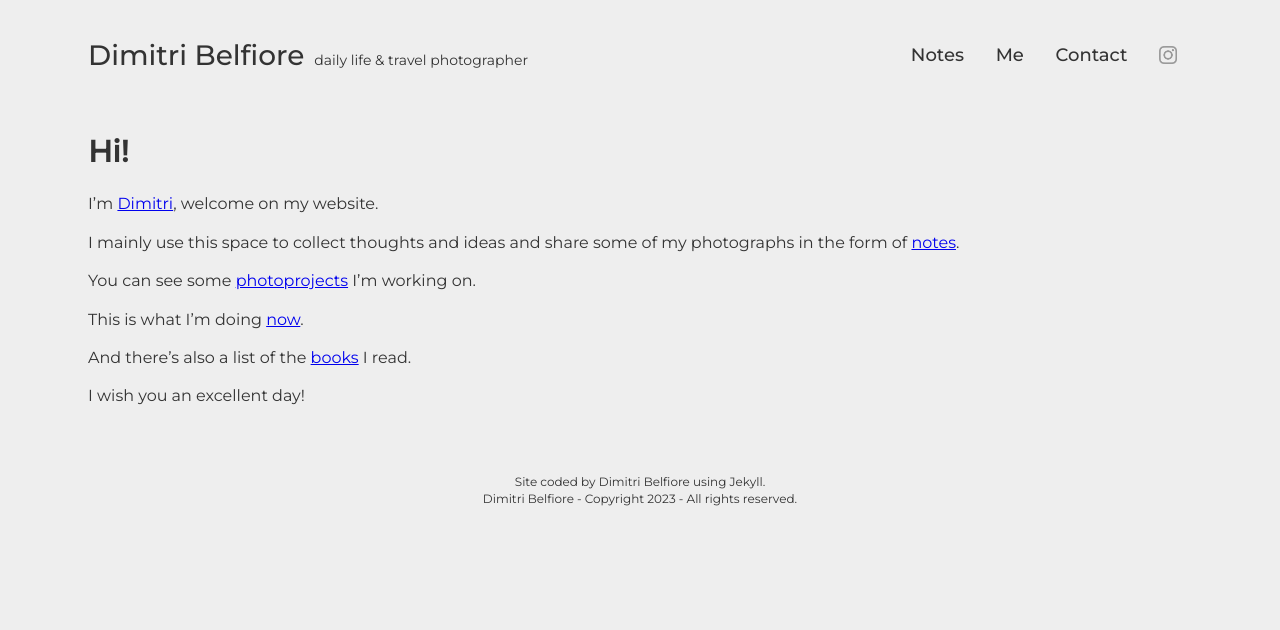
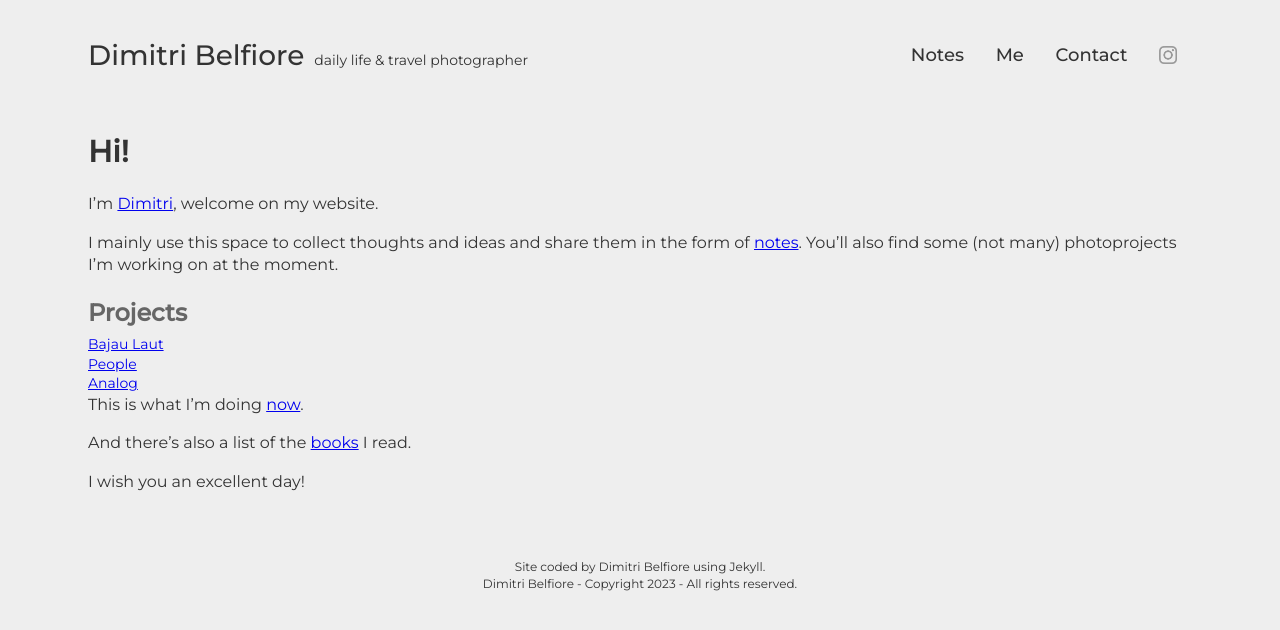
Before and after one commit to dimz25/dimz25.github.io, a Jekyll site: the page built from index.md, in a window 1280 px wide. Shown: the top 630 px of the page. Built offline with Jekyll 4.4.1, drawn with Linux system fonts in a browser that asks for light colours.

Commit message:
Update index.md

```diff
--- a/index.md
+++ b/index.md
@@ -26,9 +26,13 @@ title: Home
 
 I'm [Dimitri](/me), welcome on my website.
 
-I mainly use this space to collect thoughts and ideas and share some of my photographs in the form of [notes](/notes).
+I mainly use this space to collect thoughts and ideas and share them in the form of [notes](/notes). You'll also find some (not many) photoprojects I'm working on at the moment.
 
-You can see some [photoprojects](/projects) I'm working on.
+## Projects
+
+* [Bajau Laut](projects/bajau-laut)
+* [People](projects/portraits)
+* [Analog](projects/analog)
 
 This is what I'm doing [now](/now).
 
```
